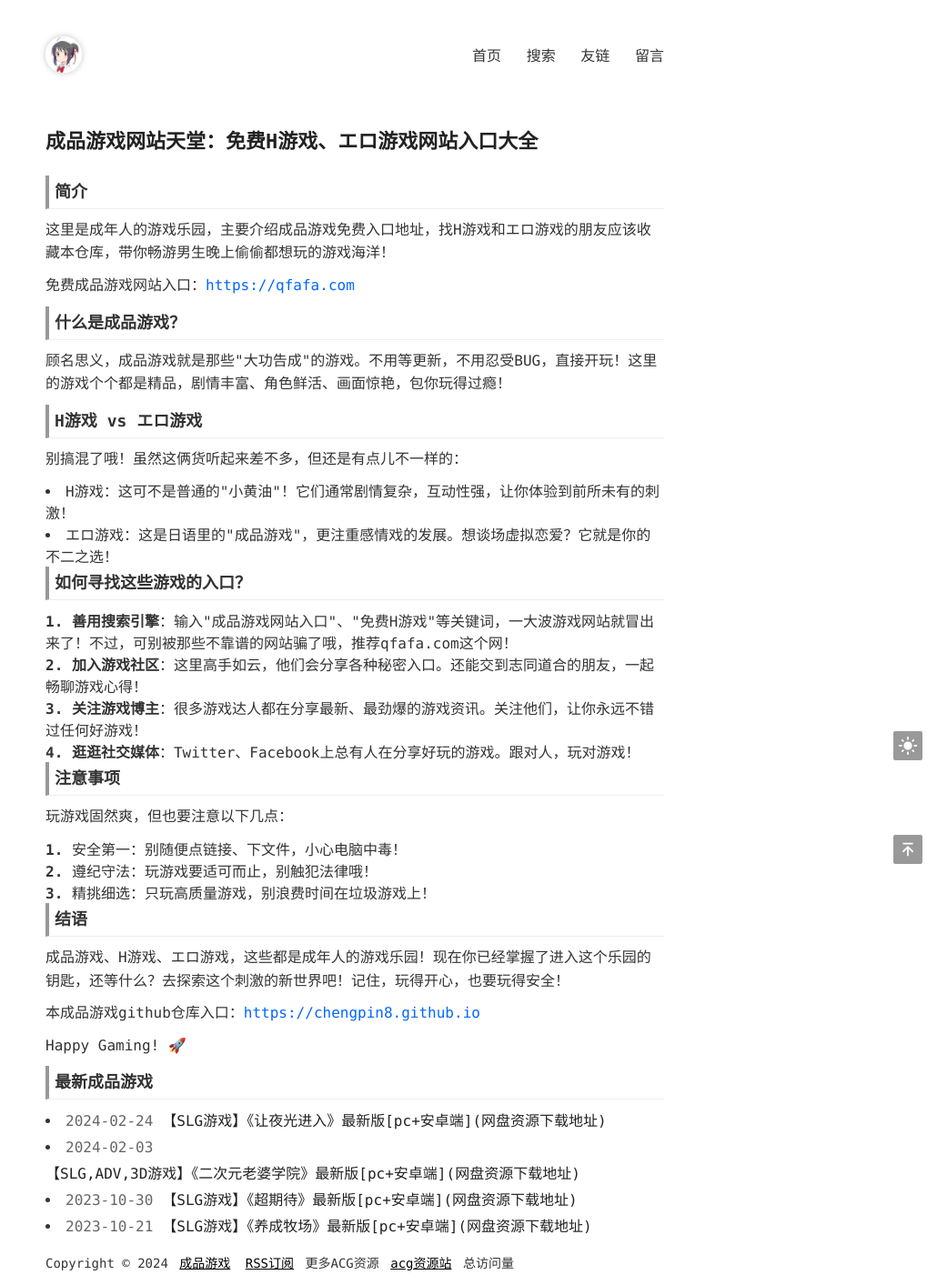
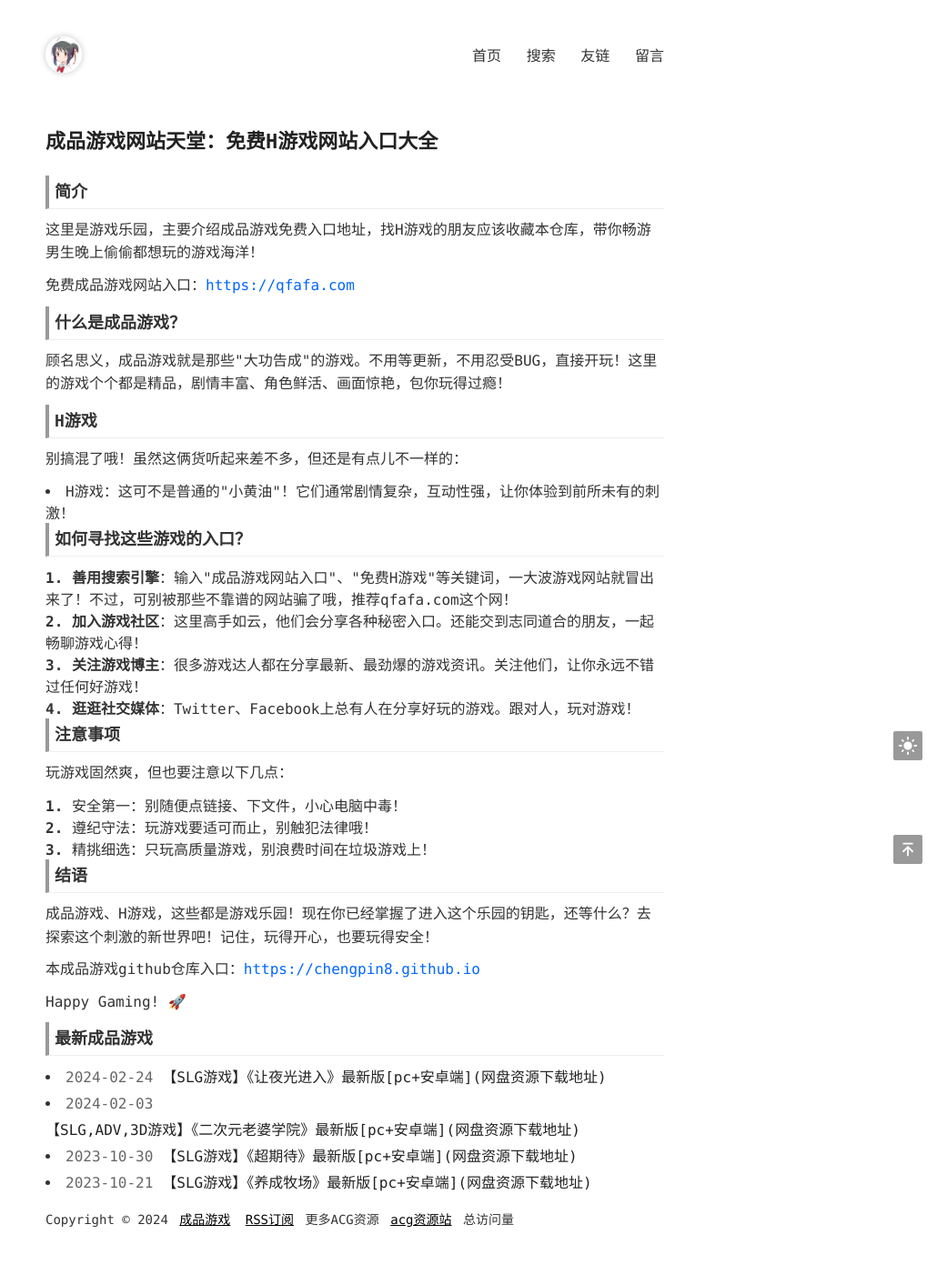
Before and after one commit to chengpin8/chengpin8.github.io, a Jekyll site: the page built from index.html, in a window 1280 px wide. Shown: the whole page at 91% size, without its empty margins (250-1280 px from the left). Built offline with Jekyll 4.4.1, drawn with Linux system fonts in a browser that asks for light colours; the list of posts is cut into pages by our own code; comment, search, counter and statistics services are not loaded; after the commit the page ends 1365 px from its top, so only the background shows below that.

Commit message:
修改主页

```diff
--- a/index.html
+++ b/index.html
@@ -1,23 +1,23 @@
 ---
 layout: page
-title: 成品游戏网站天堂：免费H游戏、エロ游戏网站入口大全-chengpin8
-excerpt: 这里是成年人的游戏乐园，主要介绍成品游戏免费入口地址，找H游戏和エロ游戏的朋友应该收藏本仓库，带你畅游男生晚上偷偷都想玩的游戏海洋！
+title: 成品游戏网站天堂：免费H游戏网站入口大全-chengpin8
+excerpt: 这里是游戏乐园，主要介绍成品游戏免费入口地址，找H游戏的朋友应该收藏本仓库，带你畅游男生晚上偷偷都想玩的游戏海洋！
 ---
 
 <!-- 显示文章列表 -->
 <div class="page page-index">
 	<div class="page-content">
-<h1>成品游戏网站天堂：免费H游戏、エロ游戏网站入口大全</h1>
+<h1>成品游戏网站天堂：免费H游戏网站入口大全</h1>
 <h2>简介</h2>
-<p>这里是成年人的游戏乐园，主要介绍成品游戏免费入口地址，找H游戏和エロ游戏的朋友应该收藏本仓库，带你畅游男生晚上偷偷都想玩的游戏海洋！</p>
+<p>这里是游戏乐园，主要介绍成品游戏免费入口地址，找H游戏的朋友应该收藏本仓库，带你畅游男生晚上偷偷都想玩的游戏海洋！</p>
 <p>免费成品游戏网站入口：<a href="https://qfafa.com">https://qfafa.com</a></p>
 <h2>什么是成品游戏？</h2>
 <p>顾名思义，成品游戏就是那些"大功告成"的游戏。不用等更新，不用忍受BUG，直接开玩！这里的游戏个个都是精品，剧情丰富、角色鲜活、画面惊艳，包你玩得过瘾！</p>
-<h2>H游戏 vs エロ游戏</h2>
+<h2>H游戏</h2>
 <p>别搞混了哦！虽然这俩货听起来差不多，但还是有点儿不一样的：</p>
 <ul>
 <li>H游戏：这可不是普通的"小黄油"！它们通常剧情复杂，互动性强，让你体验到前所未有的刺激！</li>
-<li>エロ游戏：这是日语里的"成品游戏"，更注重感情戏的发展。想谈场虚拟恋爱？它就是你的不二之选！</li>
+
 </ul>
 <h2>如何寻找这些游戏的入口？</h2>
 <ol>
@@ -34,7 +34,7 @@ excerpt: 这里是成年人的游戏乐园，主要介绍成品游戏免费入
 <li>精挑细选：只玩高质量游戏，别浪费时间在垃圾游戏上！</li>
 </ol>
 <h2>结语</h2>
-<p>成品游戏、H游戏、エロ游戏，这些都是成年人的游戏乐园！现在你已经掌握了进入这个乐园的钥匙，还等什么？去探索这个刺激的新世界吧！记住，玩得开心，也要玩得安全！</p>
+<p>成品游戏、H游戏，这些都是游戏乐园！现在你已经掌握了进入这个乐园的钥匙，还等什么？去探索这个刺激的新世界吧！记住，玩得开心，也要玩得安全！</p>
 <p>本成品游戏github仓库入口：<a href="https://chengpin8.github.io">https://chengpin8.github.io</a></p>
 <p>Happy Gaming! 🚀</p>
 	</div>
```
